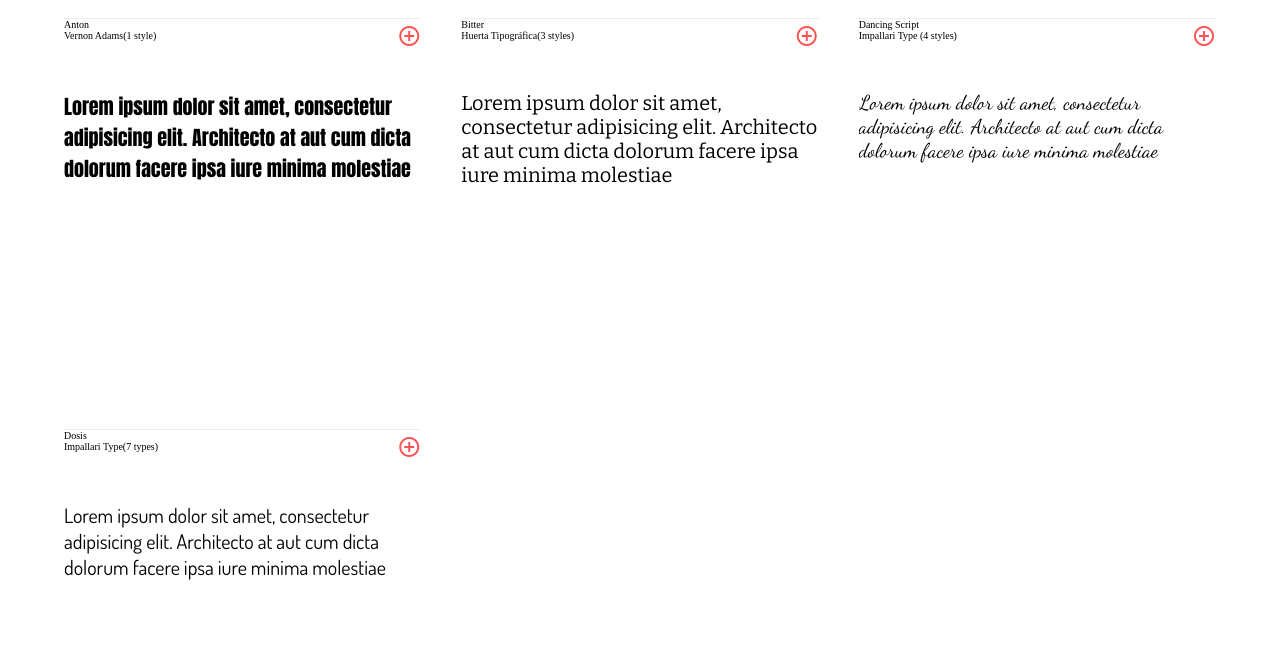
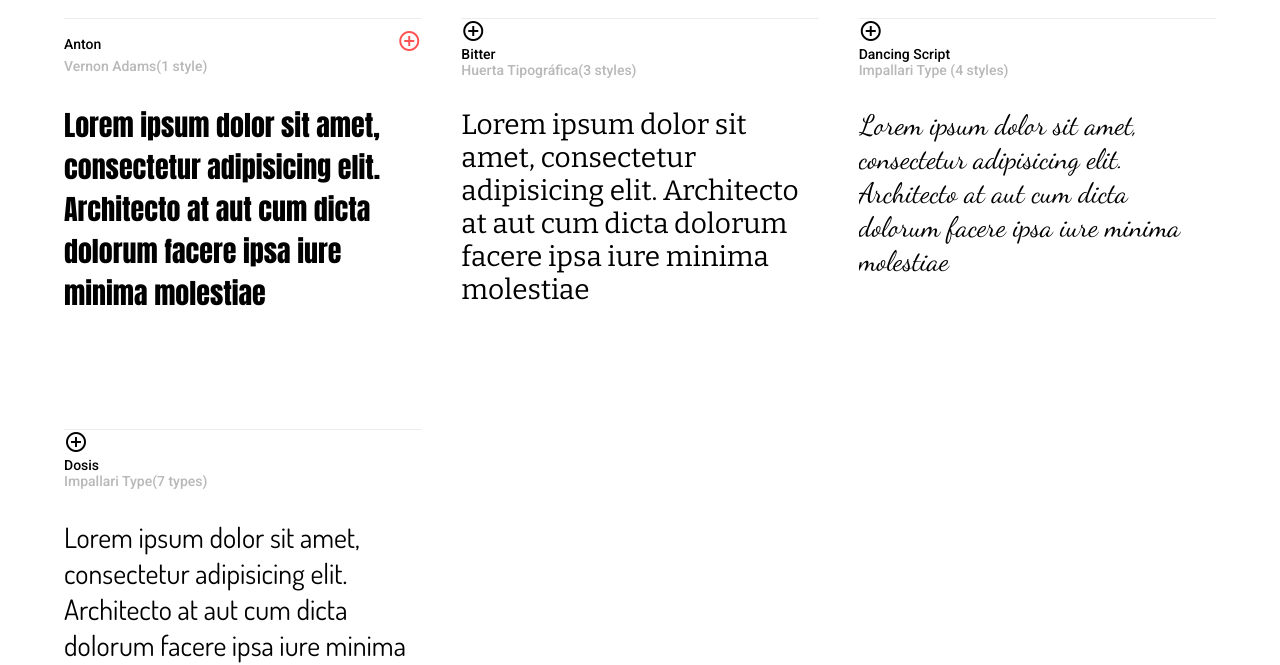
Before and after one commit to Saggitarie/Google-Fonts-App, a website built with webpack: page src/index.html in a window 1280 px wide. Shown: the part 144-809 px from the top of the page. Built offline with nearby package versions, Linux system fonts and the light colour scheme; some packages are replaced by stand-ins of ours; no server answers; a web font is replaced by a local one.

Commit message:
Adjust font cards style using the combination of CSS Grids and Flexbox

```diff
--- a/src/index.html
+++ b/src/index.html
@@ -170,20 +170,22 @@
 
     <main>
       <div class="container">
-        <div class="card">
-          <div class="card__icons">
+        <article class="card">
+          <div class="card__subset">
+            <div class="card__subset--icons">
               <i class="material-icons">
                 add_circle_outline
               </i>
             </div>
-          <p class="card__name">Anton</p>
+            <p class="card__subset--font-name">Anton</p>
+          </div>
           <p class="card__creator">Vernon Adams(1 style)</p>
           <p class="card__sample-text card__family--anton">
             Lorem ipsum dolor sit amet, consectetur adipisicing elit. Architecto
             at aut cum dicta dolorum facere ipsa iure minima molestiae
           </p>
-        </div>
-        <div class="card">
+        </article>
+        <article class="card">
           <div class="card__icons">
             <i class="material-icons">
               add_circle_outline
@@ -195,8 +197,8 @@
             Lorem ipsum dolor sit amet, consectetur adipisicing elit. Architecto
             at aut cum dicta dolorum facere ipsa iure minima molestiae
           </p>
-        </div>
-        <div class="card">
+        </article>
+        <article class="card">
           <div class="card__icons">
             <i class="material-icons">
               add_circle_outline
@@ -208,9 +210,8 @@
             Lorem ipsum dolor sit amet, consectetur adipisicing elit. Architecto
             at aut cum dicta dolorum facere ipsa iure minima molestiae
           </p>
-        </div>
-        <div class="col-1-of-4">
-          <div class="card">
+        </article>
+        <article class="card">
           <div class="card__icons">
             <i class="material-icons">
               add_circle_outline
@@ -219,12 +220,10 @@
           <p class="card__name">Dosis</p>
           <p class="card__creator">Impallari Type(7 types)</p>
           <p class="card__sample-text card__family--dosis">
-              Lorem ipsum dolor sit amet, consectetur adipisicing elit.
-              Architecto at aut cum dicta dolorum facere ipsa iure minima
-              molestiae
+            Lorem ipsum dolor sit amet, consectetur adipisicing elit. Architecto
+            at aut cum dicta dolorum facere ipsa iure minima molestiae
           </p>
-          </div>
-        </div>
+        </article>
       </div>
       <!-- <div class="row">
         <div class="col-1-of-4">
--- a/src/sass/components/_card.scss
+++ b/src/sass/components/_card.scss
@@ -1,6 +1,8 @@
 .container {
   width: 90%;
   margin: 0 auto;
+
+  // padding: 1rem;
 
   grid-gap: 4rem;
 
@@ -12,31 +14,39 @@
 
   .card {
     border-top: 1.5px solid $color-primary-light;
-    // padding:.5rem;
-    // height: 25rem;
-    position: relative;
+    font-family: Roboto, "sans-serif";
+    font-weight: 500;
+    font-size: 1.4rem;
 
-    &__icons {
-      color: $color-red;
-      cursor: pointer;
-      position: absolute;
-      top: 0.5rem;
-      right: 0;
-    }
+    &__subset {
+      margin-top: 1rem;
+      display: flex;
+      flex-direction: row;
+      justify-content: space-between;
+      line-height: 2rem;
 
-    &__name {
-      // font-size:120%;
+      &--font-name {
+        align-self: center;
+        order: 1;
+        cursor: pointer;
+      }
+
+      &--icons {
+        align-self: center;
+        order: 2;
+        color: $color-red;
+        cursor: pointer;
+      }
     }
 
     &__creator {
-      // font-size: 110%;
-      // color: $color-primary-dark;
+      color: $color-primary-dark;
     }
 
     &__sample-text {
       font-size: 200%;
-      height: 15rem;
-      margin-top: 5rem;
+      height: 30rem;
+      margin-top: 3rem;
       overflow: scroll;
     }
 
```
Also changed, not shown: dist/css/style.css. Lines whose indentation alone changed are shown as unchanged.
